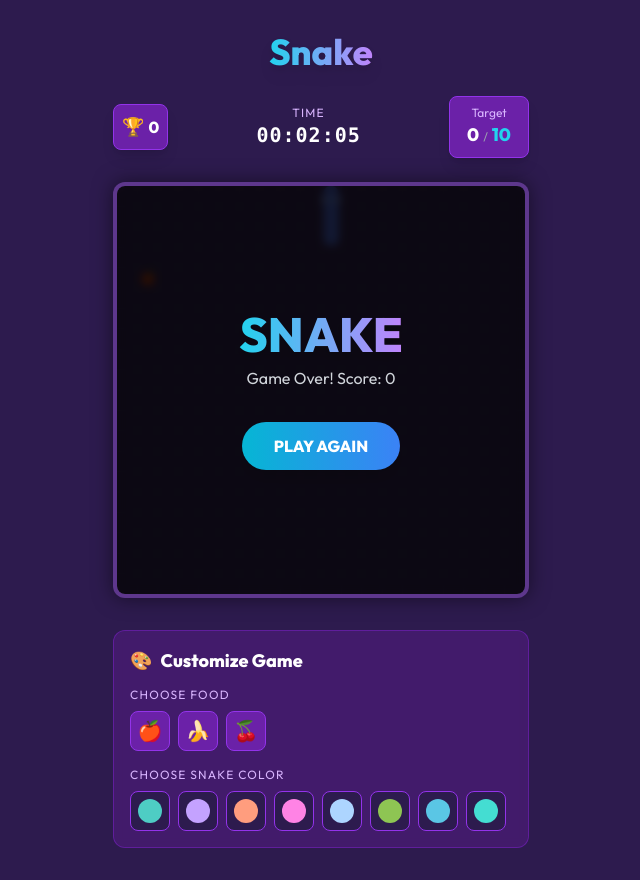
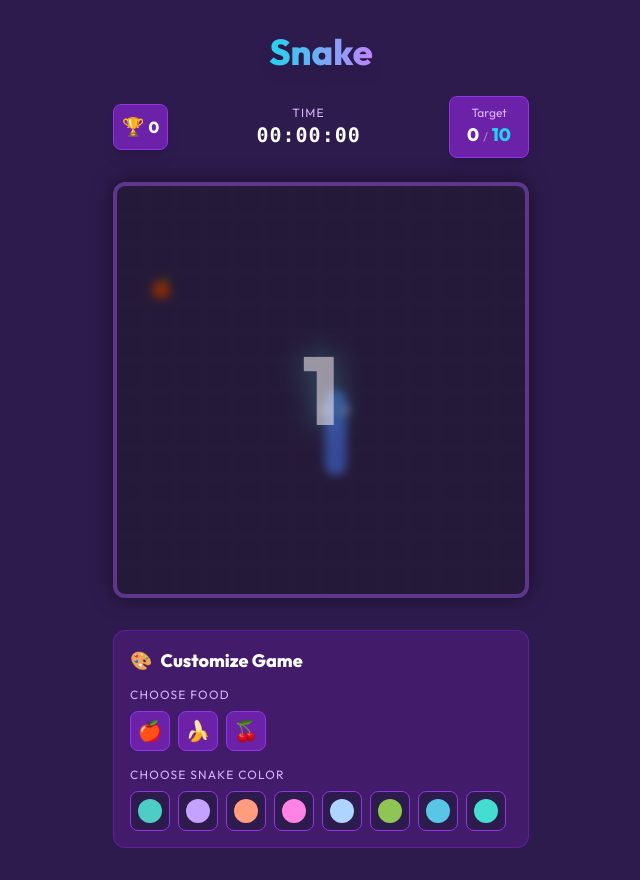
Before and after one commit to kalios-01/snakegame, a plain HTML site: page index.html in a window 1280 px wide. Both pictures are taken after a click on the button "START GAME". Shown: the whole page, without its empty margins (319-959 px from the left). Drawn offline with nearby package versions, Linux system fonts and the light colour scheme.

Commit message:
bug fixes

```diff
--- a/index.html
+++ b/index.html
@@ -78,7 +78,8 @@
     <!-- Game Canvas Container -->
     <div class="relative w-full max-w-md aspect-square p-4 flex items-center justify-center">
         <div class="game-container relative w-full h-full rounded-xl overflow-hidden border-4 border-purple-500/30">
-            <canvas id="gameCanvas" class="block w-full h-full"></canvas>
+            <canvas id="gridCanvas" class="absolute inset-0 w-full h-full z-0"></canvas>
+            <canvas id="gameCanvas" class="absolute inset-0 w-full h-full z-10"></canvas>
 
             <!-- Start/Game Over Overlay -->
             <div id="overlay"
@@ -104,6 +105,14 @@
                     class="px-8 py-3 bg-gradient-to-r from-green-500 to-emerald-500 rounded-full font-bold text-white shadow-lg transform transition hover:scale-105 active:scale-95 hover:shadow-green-500/50">
                     NEXT LEVEL
                 </button>
+            </div>
+            <!-- Countdown Overlay -->
+            <div id="countdownOverlay"
+                class="hidden absolute inset-0 bg-black/40 flex items-center justify-center z-30 backdrop-blur-sm">
+                <div id="countdownText"
+                    class="text-8xl font-black text-white drop-shadow-[0_0_15px_rgba(78,205,196,0.8)] animate-pulse">
+                    3
+                </div>
             </div>
         </div>
     </div>
--- a/script.js
+++ b/script.js
@@ -8,6 +8,8 @@
 
 const canvas = document.getElementById('gameCanvas');
 const ctx = canvas.getContext('2d');
+const gridCanvas = document.getElementById('gridCanvas');
+const gridCtx = gridCanvas.getContext('2d');
 
 // UI Elements
 const scoreEl = document.getElementById('currentScore');
@@ -19,10 +21,12 @@ const levelOverlay = document.getElementById('levelOverlay');
 const startBtn = document.getElementById('startBtn');
 const nextLevelBtn = document.getElementById('nextLevelBtn');
 const statusText = document.getElementById('statusText');
+const countdownOverlay = document.getElementById('countdownOverlay');
+const countdownText = document.getElementById('countdownText');
 
 // Game Constants
-const GRID_SIZE = 20; // Number of cells per row/col
-const MAX_SCORE = 397; // 20x20 - 3 initial segments
+const GRID_SIZE = 14; // Number of cells per row/col
+const MAX_SCORE = GRID_SIZE * GRID_SIZE - 3; // Max possible score
 let TILE_SIZE = 0; // Calculated based on canvas size
 
 // Assets
@@ -141,7 +145,10 @@ function resizeCanvas() {
     const container = canvas.parentElement;
     canvas.width = container.clientWidth;
     canvas.height = container.clientHeight;
+    gridCanvas.width = container.clientWidth;
+    gridCanvas.height = container.clientHeight;
     TILE_SIZE = canvas.width / GRID_SIZE;
+    drawGrid();
 }
 window.addEventListener('resize', resizeCanvas);
 resizeCanvas();
@@ -208,7 +215,9 @@ function handleSwipe(startX, startY, endX, endY) {
 
 // Game Logic
 function startGame() {
-    snake = [{ x: 10, y: 10 }, { x: 10, y: 11 }, { x: 10, y: 12 }]; // Head at top
+    const startX = Math.floor(GRID_SIZE / 2);
+    const startY = Math.floor(GRID_SIZE / 2);
+    snake = [{ x: startX, y: startY }, { x: startX, y: startY + 1 }, { x: startX, y: startY + 2 }]; // Head at top
     direction = { x: 0, y: -1 }; // Moving up
     nextDirectionQueue = [{ x: 0, y: -1 }];
     score = 0;
@@ -219,20 +228,20 @@ function startGame() {
     targetEl.textContent = targetScore;
 
     placeFood();
-    gameRunning = true;
     overlay.classList.add('hidden');
     levelOverlay.classList.add('hidden');
 
-    startTimer();
+    // Draw initial state
+    draw();
 
-    window.requestAnimationFrame(mainLoop);
+    startCountdown(() => {
+        gameRunning = true;
+        startTimer();
+        window.requestAnimationFrame(mainLoop);
+    });
 }
 
 function nextLevel() {
-    snake = [{ x: 10, y: 10 }, { x: 10, y: 11 }, { x: 10, y: 12 }];
-    direction = { x: 0, y: -1 };
-    nextDirectionQueue = [{ x: 0, y: -1 }];
-
     // Increase target and speed
     targetScore += 5;
     snakeSpeed += 0.5;
@@ -240,12 +249,35 @@ function nextLevel() {
     targetEl.textContent = targetScore;
 
     placeFood();
-    gameRunning = true;
     levelOverlay.classList.add('hidden');
 
-    startTimer();
+    // Draw state
+    draw();
 
-    window.requestAnimationFrame(mainLoop);
+    startCountdown(() => {
+        gameRunning = true;
+        startTimer();
+        window.requestAnimationFrame(mainLoop);
+    });
+}
+
+function startCountdown(callback) {
+    let count = 3;
+    countdownOverlay.classList.remove('hidden');
+    countdownText.textContent = count;
+
+    const interval = setInterval(() => {
+        count--;
+        if (count > 0) {
+            countdownText.textContent = count;
+        } else if (count === 0) {
+            countdownText.textContent = 'GO!';
+        } else {
+            clearInterval(interval);
+            countdownOverlay.classList.add('hidden');
+            if (callback) callback();
+        }
+    }, 1000);
 }
 
 function startTimer() {
@@ -354,19 +386,8 @@ function draw() {
     ctx.clearRect(0, 0, canvas.width, canvas.height);
 
     // Draw Grid (Optional, for style)
-    ctx.strokeStyle = 'rgba(255, 255, 255, 0.05)';
-    ctx.lineWidth = 1;
-    for (let i = 0; i <= GRID_SIZE; i++) {
-        ctx.beginPath();
-        ctx.moveTo(i * TILE_SIZE, 0);
-        ctx.lineTo(i * TILE_SIZE, canvas.height);
-        ctx.stroke();
+    // Grid is now drawn on a separate canvas in drawGrid()
 
-        ctx.beginPath();
-        ctx.moveTo(0, i * TILE_SIZE);
-        ctx.lineTo(canvas.width, i * TILE_SIZE);
-        ctx.stroke();
-    }
 
     // Draw Food
     ctx.drawImage(assets.food, food.x * TILE_SIZE, food.y * TILE_SIZE, TILE_SIZE, TILE_SIZE);
@@ -469,3 +490,20 @@ function gameOver(victory = false) {
 
 startBtn.addEventListener('click', startGame);
 nextLevelBtn.addEventListener('click', nextLevel);
+
+function drawGrid() {
+    gridCtx.clearRect(0, 0, gridCanvas.width, gridCanvas.height);
+    gridCtx.strokeStyle = 'rgba(255, 255, 255, 0.05)';
+    gridCtx.lineWidth = 1;
+    for (let i = 0; i <= GRID_SIZE; i++) {
+        gridCtx.beginPath();
+        gridCtx.moveTo(i * TILE_SIZE, 0);
+        gridCtx.lineTo(i * TILE_SIZE, gridCanvas.height);
+        gridCtx.stroke();
+
+        gridCtx.beginPath();
+        gridCtx.moveTo(0, i * TILE_SIZE);
+        gridCtx.lineTo(gridCanvas.width, i * TILE_SIZE);
+        gridCtx.stroke();
+    }
+}
```
